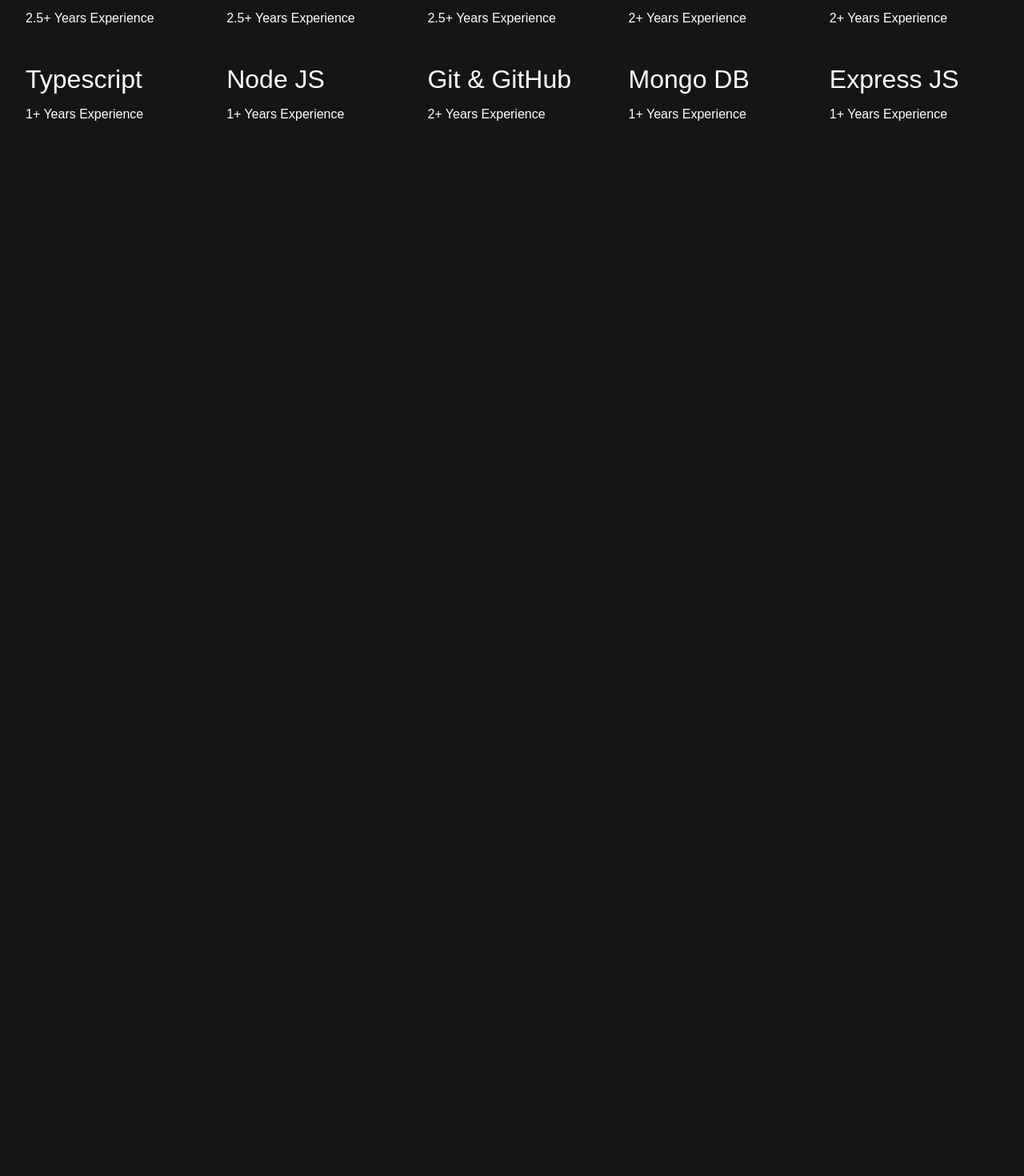
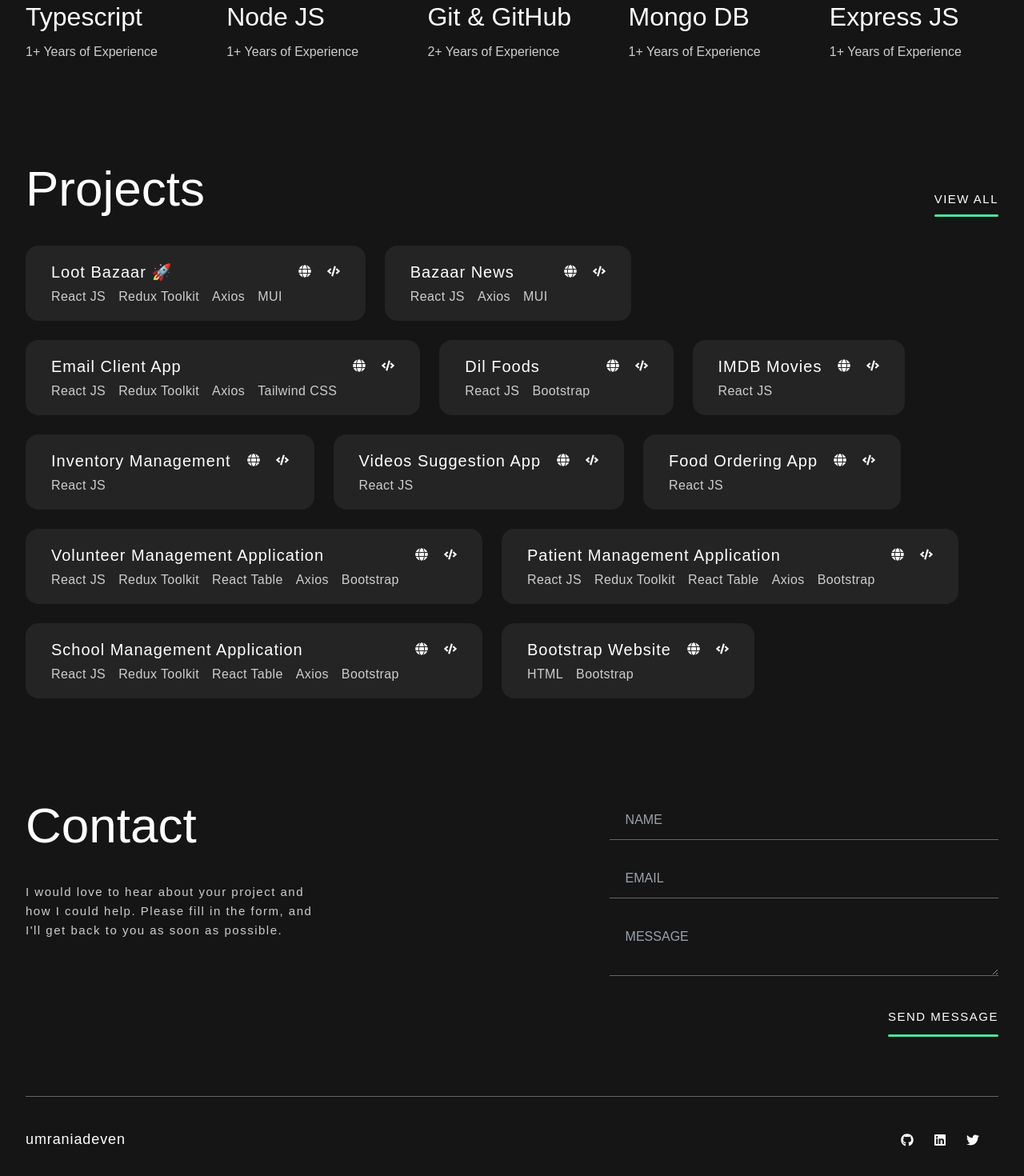
Before and after one commit to deven10/deven-portfolio-react, a React (Vite) app: page / in a window 1280 px wide. Shown: the part 775-2245 px from the top of the page at 80% size. Before the commit the page ends 1018 px from the top, so only its background shows below. Built offline with nearby package versions, Linux system fonts and the light colour scheme.

Commit message:
update: added Projects, Skills & Contact form sections

```diff
--- a/src/App.css
+++ b/src/App.css
@@ -2,9 +2,22 @@
   max-width: 1280px;
   margin: 0 auto;
   padding: 2rem;
-  text-align: center;
   cursor: default;
   user-select: none;
+}
+
+::-webkit-scrollbar {
+  width: 20px;
+}
+
+::-webkit-scrollbar-track {
+  box-shadow: inset 0 0 1px 1px transparent;
+  border: solid 0px transparent;
+}
+
+::-webkit-scrollbar-thumb {
+  box-shadow: inset 0 0 6px 6px #676767;
+  border: solid 5px transparent;
 }
 
 .card {
@@ -15,18 +28,13 @@
   color: #888;
 }
 
-.profile-img {
-  position: relative;
-  top: -60px;
-  z-index: -1;
-}
-
 .glowing-underline {
   position: relative;
 }
 
 span.glowing-underline:after,
-a.glowing-underline:after {
+a.glowing-underline:after,
+button.glowing-underline:after {
   content: "";
   position: absolute;
   bottom: -6px;
@@ -42,8 +50,34 @@ a.glowing-underline:after {
   height: 3px;
 }
 
+button.glowing-underline:after {
+  height: 3px;
+}
+
 .divider {
   background-color: #676767;
   height: 1px;
   border: 0;
 }
+
+.project-card {
+  background-color: #242424;
+  padding: 18px 32px;
+  border-radius: 16px;
+}
+
+.contact-form input,
+.contact-form textarea {
+  border-bottom: 1px solid #676767;
+  background-color: transparent;
+  outline: none;
+  padding: 12px 20px;
+  color: #fff;
+  font-size: 16px;
+}
+
+.contact-form input:focus,
+.contact-form textarea:focus {
+  border-bottom: 1px solid #fefefe;
+  outline: none;
+}
--- a/src/App.jsx
+++ b/src/App.jsx
@@ -1,6 +1,8 @@
 import "./App.css";
+import { Contact } from "./components/Contact";
 import { Header } from "./components/Header";
 import { Intro } from "./components/Intro";
+import { Projects } from "./components/Projects";
 import { Skills } from "./components/Skills";
 
 function App() {
@@ -10,6 +12,10 @@ function App() {
       <Intro />
       <hr className="divider" />
       <Skills />
+      <Projects />
+      <Contact />
+      <hr className="divider mb-10" />
+      <Header />
     </main>
   );
 }
--- /dev/null
+++ b/src/components/Contact.jsx
@@ -0,0 +1,33 @@
+export const Contact = () => {
+  const handleContact = (e) => {
+    e.preventDefault();
+    console.log("Hello!");
+  };
+  return (
+    <div className="flex justify-between pb-20">
+      <div className="w-3/5">
+        <h2 className="mb-10 text-[62px] text-left leading-none max-w-min">
+          Contact
+        </h2>
+        <p className="mb-16 text-[15px] leading-relaxed text-wrap tracking-widest text-[#cdcdcd] w-[50%]">
+          I would love to hear about your project and how I could help. Please
+          fill in the form, and I&apos;ll get back to you as soon as possible.
+        </p>
+      </div>
+      <form
+        onSubmit={handleContact}
+        className="flex flex-col gap-6 w-2/5 contact-form"
+      >
+        <input placeholder="NAME" name="name" autoComplete="false" />
+        <input placeholder="EMAIL" name="email" autoComplete="off" />
+        <textarea placeholder="MESSAGE" name="message" autoComplete="off" />
+        <button
+          type="submit"
+          className="mt-2 self-end py-2 tracking-widest text-[15px] glowing-underline"
+        >
+          SEND MESSAGE
+        </button>
+      </form>
+    </div>
+  );
+};
--- a/src/components/Intro.jsx
+++ b/src/components/Intro.jsx
@@ -1,24 +1,25 @@
 import { Link } from "react-router-dom";
-import image1 from "../assets/deven-111.png";
+// import image1 from "../assets/deven-111.png";
+import image2 from "../assets/deven_blk-white.png";
 
 export const Intro = () => {
   return (
-    <div className="flex justify-between z-10">
+    <div className="flex justify-between z-10 pb-28">
       <div className="flex flex-col items-start pt-28">
-        <p className="mb-7 text-[62px] text-left leading-none">
+        <p className="mb-7 text-[62px] leading-none">
           Nice to meet you! <br /> I&apos;m{" "}
           <span className="glowing-underline">Deven Umrania</span>.
         </p>
-        <p className="mb-16 text-left text-[15px] leading-snug text-wrap tracking-widest">
-          Based in India, I&apos;m a front-end developer <br /> passionate about
-          building accessible web apps <br /> that users love.
+        <p className="mb-16 text-[15px] leading-relaxed text-[#cdcdcd] text-wrap tracking-widest w-[50%]">
+          Based in India, I&apos;m a front-end developer passionate about
+          building accessible web apps that users love.
         </p>
         <Link className="tracking-widest text-[15px] glowing-underline">
           CONTACT ME
         </Link>
       </div>
-      <div className="bg-[#242424] profile-img">
-        <img src={image1} alt="profile" width="350" />
+      <div className="items-end flex">
+        <img src={image2} alt="profile" width={375} height={375} />
       </div>
     </div>
   );
--- /dev/null
+++ b/src/components/Projects.jsx
@@ -0,0 +1,140 @@
+import { FaGlobe, FaCode } from "react-icons/fa";
+import { Link } from "react-router-dom";
+
+export const Projects = () => {
+  const projects = [
+    {
+      name: "Loot Bazaar 🚀",
+      tech: ["React JS", "Redux Toolkit", "Axios", "MUI"],
+      website: "https://loot-baazar.vercel.app/",
+      code: "https://github.com/deven10/loot_baazar_project_one",
+    },
+    {
+      name: "Bazaar News",
+      tech: ["React JS", "Axios", "MUI"],
+      website: "https://bazaar-news.vercel.app/home",
+      code: "https://github.com/deven10/bazaar_news",
+    },
+    {
+      name: "Email Client App",
+      tech: ["React JS", "Redux Toolkit", "Axios", "Tailwind CSS"],
+      website: "https://email-client-app-alpha.vercel.app/",
+      code: "https://github.com/deven10/email-client-app",
+    },
+    {
+      name: "Dil Foods",
+      tech: ["React JS", "Bootstrap"],
+      website: "https://deven-dil-foods.vercel.app/",
+      code: "https://github.com/deven10/Dil-Foods",
+    },
+    {
+      name: "IMDB Movies",
+      tech: ["React JS"],
+      website: "https://mcr-eleven.vercel.app/",
+      code: "https://github.com/deven10/mcr-eleven",
+    },
+    {
+      name: "Inventory Management",
+      tech: ["React JS"],
+      website: "https://mcr-ten.vercel.app/",
+      code: "https://github.com/deven10/mcr-ten",
+    },
+    {
+      name: "Videos Suggestion App",
+      tech: ["React JS"],
+      website: "https://mcr-nine.vercel.app/",
+      code: "https://github.com/deven10/mcr-nine",
+    },
+    {
+      name: "Food Ordering App",
+      tech: ["React JS"],
+      website: "https://mcr-six.vercel.app/",
+      code: "https://github.com/deven10/mcr-six",
+    },
+    {
+      name: "Volunteer Management Application",
+      tech: ["React JS", "Redux Toolkit", "React Table", "Axios", "Bootstrap"],
+      website: "https://deven-neog-assignment-22-frontend.vercel.app/",
+      code: "https://github.com/deven10/neog-assignment-22-frontend",
+    },
+    {
+      name: "Patient Management Application",
+      tech: ["React JS", "Redux Toolkit", "React Table", "Axios", "Bootstrap"],
+      website: "https://deven-neog-assignment-21-frontend.vercel.app/",
+      code: "https://github.com/deven10/neog-assignment-21-frontend",
+    },
+    {
+      name: "School Management Application",
+      tech: ["React JS", "Redux Toolkit", "React Table", "Axios", "Bootstrap"],
+      website: "https://deven-neog-assignment-20-frontend.vercel.app/",
+      code: "https://github.com/deven10/neog-assignment-20-frontend",
+    },
+    {
+      name: "Bootstrap Website",
+      tech: ["HTML", "Bootstrap"],
+      website: "https://deven-bootstrap-website.netlify.app/",
+      code: "https://github.com/deven10/Bootstrap_Website",
+    },
+    // {
+    //   name: "Netflix Clone",
+    //   tech: ["React JS", "Axios", "Bootstrap"],
+    //   website: "", // Broken Link
+    //   code: "https://github.com/deven10/netflix-clone",
+    // },
+  ];
+  return (
+    <div className="pb-32">
+      <div className="flex gap-5 mb-3 flex-wrap justify-between items-center">
+        <h2 className="mb-7 text-[62px] text-left leading-none max-w-min">
+          Projects
+        </h2>
+        <Link
+          to="https://github.com/deven10?tab=repositories"
+          className="tracking-widest text-[15px] glowing-underline"
+          target="_blank"
+        >
+          VIEW ALL
+        </Link>
+      </div>
+      <div className="flex flex-wrap gap-6">
+        {projects.map((project) => (
+          <div key={project.name} className="project-card flex gap-5">
+            <div>
+              <p className="text-[20px] text-[#fff] tracking-wider mb-1">
+                {project.name}
+              </p>
+              <div className="flex flex-wrap gap-4">
+                {project.tech.map((tech) => (
+                  <span
+                    className="text-[16px] tracking-wide text-[#CDCDCD]"
+                    key={tech}
+                  >
+                    {tech}
+                  </span>
+                ))}
+              </div>
+            </div>
+            <div className="flex gap-5 mt-1.5">
+              <Link
+                to={project.website}
+                target="_blank"
+                title="Website"
+                className="max-h-4"
+              >
+                <FaGlobe />
+              </Link>
+              <Link
+                to={project.code}
+                target="_blank"
+                title="Code"
+                className="max-h-4"
+              >
+                <FaCode />
+              </Link>
+            </div>
+          </div>
+        ))}
+      </div>
+    </div>
+  );
+};
--- a/src/components/Skills.jsx
+++ b/src/components/Skills.jsx
@@ -42,11 +42,13 @@ export const Skills = () => {
     },
   ];
   return (
-    <div className="pt-14 pb-14 text-left grid gap-10 grid-cols-5">
+    <div className="pt-14 pb-32 grid gap-10 grid-cols-5">
       {skills.map((skill) => (
         <div key={skill.skill} className="">
-          <p className="mb-2 text-[32px]">{skill.skill}</p>
-          <p className="m-0 text-[16px]">{skill.count}+ Years Experience</p>
+          <p className="mb-2 text-[32px] text-[#fff]">{skill.skill}</p>
+          <p className="m-0 text-[16px] text-[#cdcdcd]">
+            {skill.count}+ Years of Experience
+          </p>
         </div>
       ))}
     </div>
```
Also changed, not shown: src/assets/deven_blk-white.png (added).
